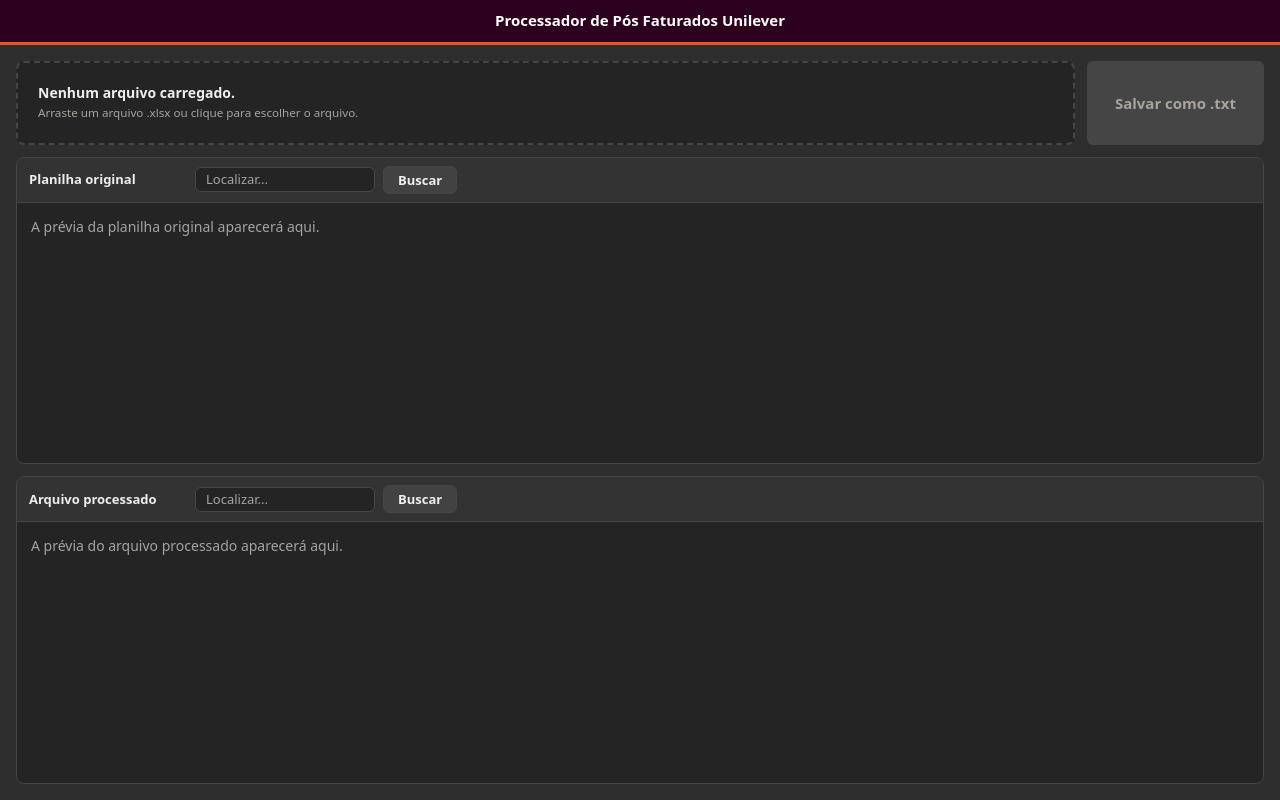
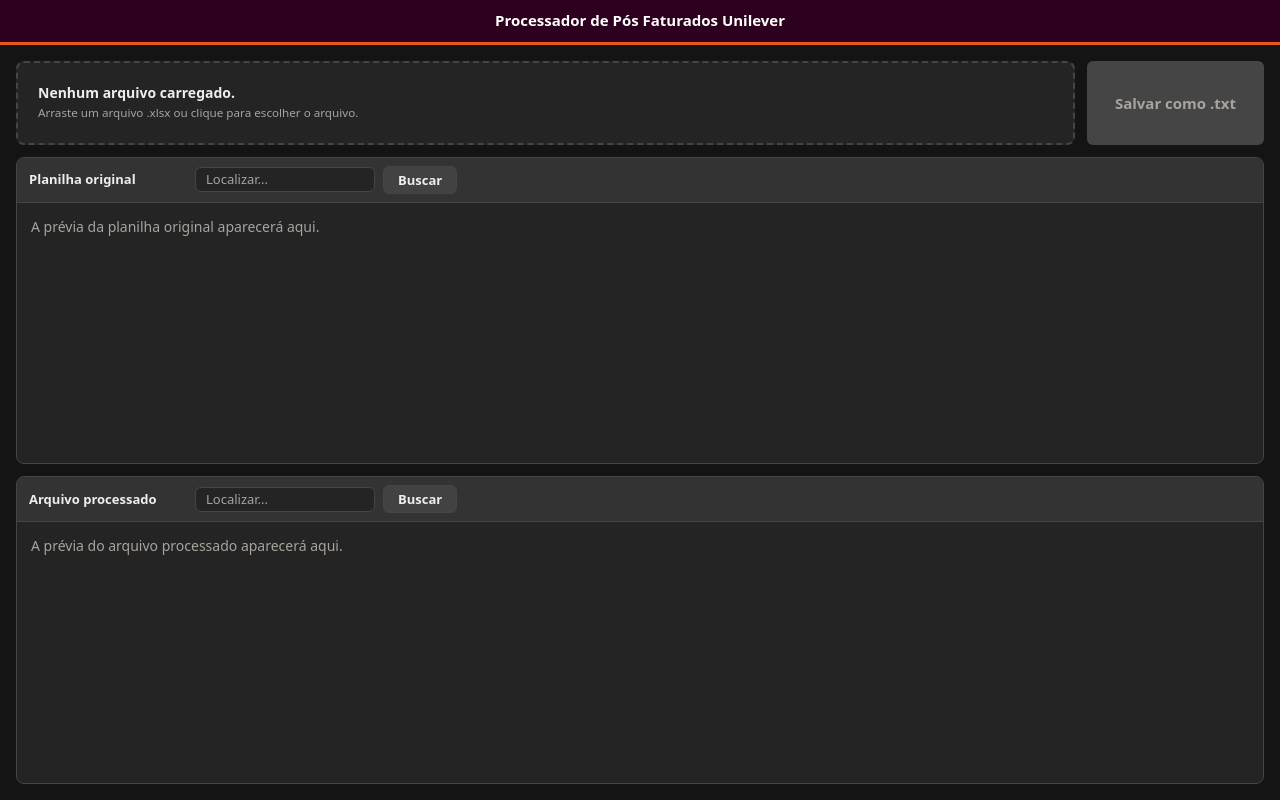
Before and after one commit to Griwwjack/griwwjack.github.io, a plain HTML site: page PosFaturados.html in a window 1280 px wide. Drawn offline with Linux system fonts and the dark colour scheme.

Commit message:
Fix HTML structure and update dark mode styles

```diff
--- a/PosFaturados.html
+++ b/PosFaturados.html
@@ -6,7 +6,8 @@
 <title>Processador de Pós Faturados Unilever</title>
 <style>
 :root{color-scheme:light dark;--bg:#f6f5f4;--card:#fff;--ink:#3d3d3d;--mut:#77716b;--line:#dcdad6;--acc:#e95420;--accink:#fff;--sel:#fad7c8;--errbg:#fbe3e1;--errink:#8a1020;--head:#ebe9e7;--cel:#e95420;--celink:#fff;--bar:#2c001e;--barink:#fff}
-@media (prefers-color-scheme:dark){:root{--bg:#2e2e2e;--card:#242424;--ink:#eeeeec;--mut:#a8a39d;--line:#454545;--sel:#5a2f20;--errbg:#3f1a1d;--errink:#ffb4ba;--head:#333}}
+#@media (prefers-color-scheme:dark){:root{--bg:#2e2e2e;--card:#242424;--ink:#eeeeec;--mut:#a8a39d;--line:#454545;--sel:#5a2f20;--errbg:#3f1a1d;--errink:#ffb4ba;--head:#333}}
+@media (prefers-color-scheme:dark){:root{--bg:#141414;--card:#242424;--ink:#eeeeec;--mut:#a8a39d;--line:#454545;--sel:#5a2f20;--errbg:#3f1a1d;--errink:#ffb4ba;--head:#333}}
 *{box-sizing:border-box}
 html,body{height:100%;margin:0}
 body{background:var(--bg);color:var(--ink);font:14px/1.45 Ubuntu,Cantarell,"Noto Sans","Segoe UI",system-ui,sans-serif;display:flex;flex-direction:column}
```
